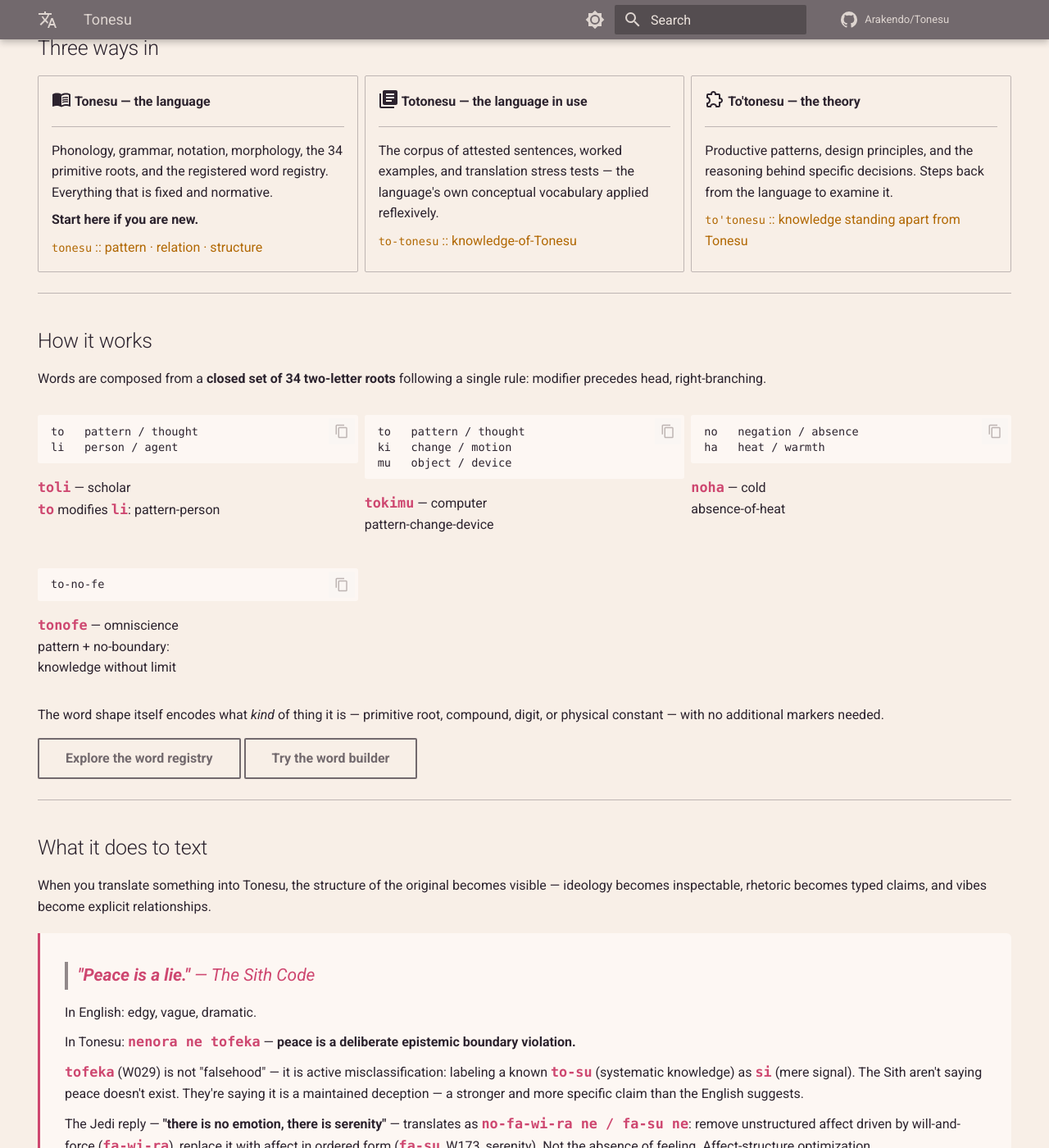
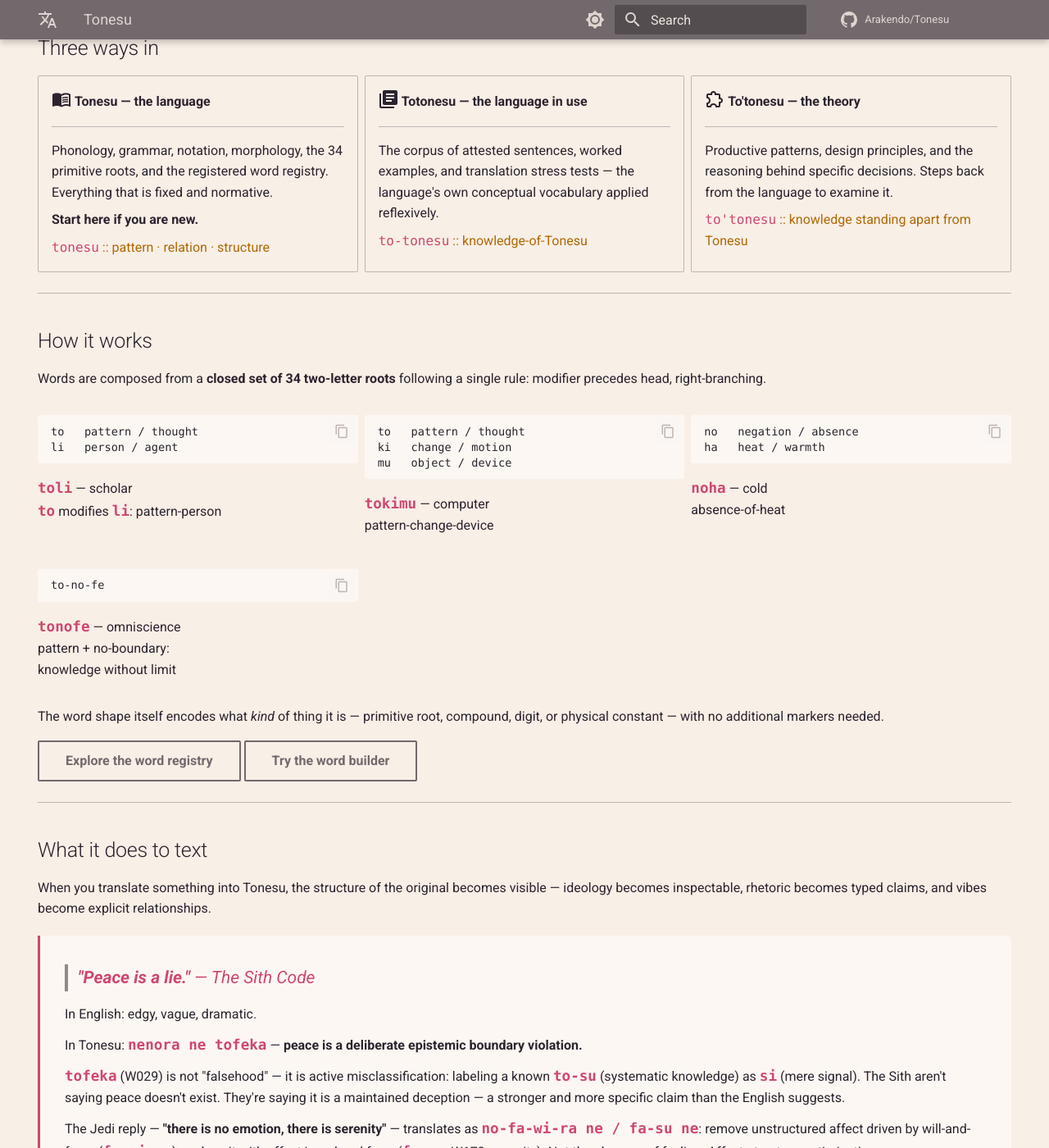
Before and after one commit to Arakendo/Tonesu, an MkDocs documentation site: the page built from www/docs/index.md, in a window 1280 px wide and 1400 px high, scrolled down 453 px. Shown: the whole window at 82% size. Built offline with MkDocs 1.6.1 and Material for MkDocs 9.7.7, drawn with Linux system fonts in a browser that asks for light colours; comment, search, counter and statistics services are not loaded.

Commit message:
Style: Tonesu inline forms — accent color + body size site-wide, bolder in showcase

```diff
--- a/www/docs/overrides/css/extra.css
+++ b/www/docs/overrides/css/extra.css
@@ -160,25 +160,26 @@
 
 /* ── Tonesu language forms — inline code display ─────────── */
 /*
- * On this site, inline code spans are always Tonesu word forms or
- * linguistic notation — not code snippets. Strip the code-box chrome
- * site-wide (pre>code display blocks are excluded via :not(pre)).
- * The homepage showcase/example sections get accent color + bold on
- * top of this base rule.
+ * On this site, inline code spans are Tonesu word forms or linguistic
+ * notation — not code snippets. Site-wide: strip the code-box chrome,
+ * render at body size in accent color so forms stand out from English
+ * gloss text without being aggressive. Pre>code blocks are excluded.
+ * Homepage showcase/example sections get bold + slightly larger on top.
  */
 .md-typeset :not(pre) > code {
   background: transparent;
   border-radius: 0;
   padding: 0;
   box-shadow: none;
+  font-size: 1em;
+  color: var(--md-accent-fg-color);
 }
 
-/* Homepage demo sections: accent color + bold to make forms prominent */
+/* Homepage demo sections: bold + larger for hero display */
 .tn-showcase :not(pre) > code,
 .tn-example-grid :not(pre) > code {
-  font-size: 1.05em;
-  color: var(--md-accent-fg-color);
-  font-weight: 600;
+  font-size: 1.1em;
+  font-weight: 700;
 }
 
 /* Force tables to fill their container (Material defaults to inline-block) */
```
